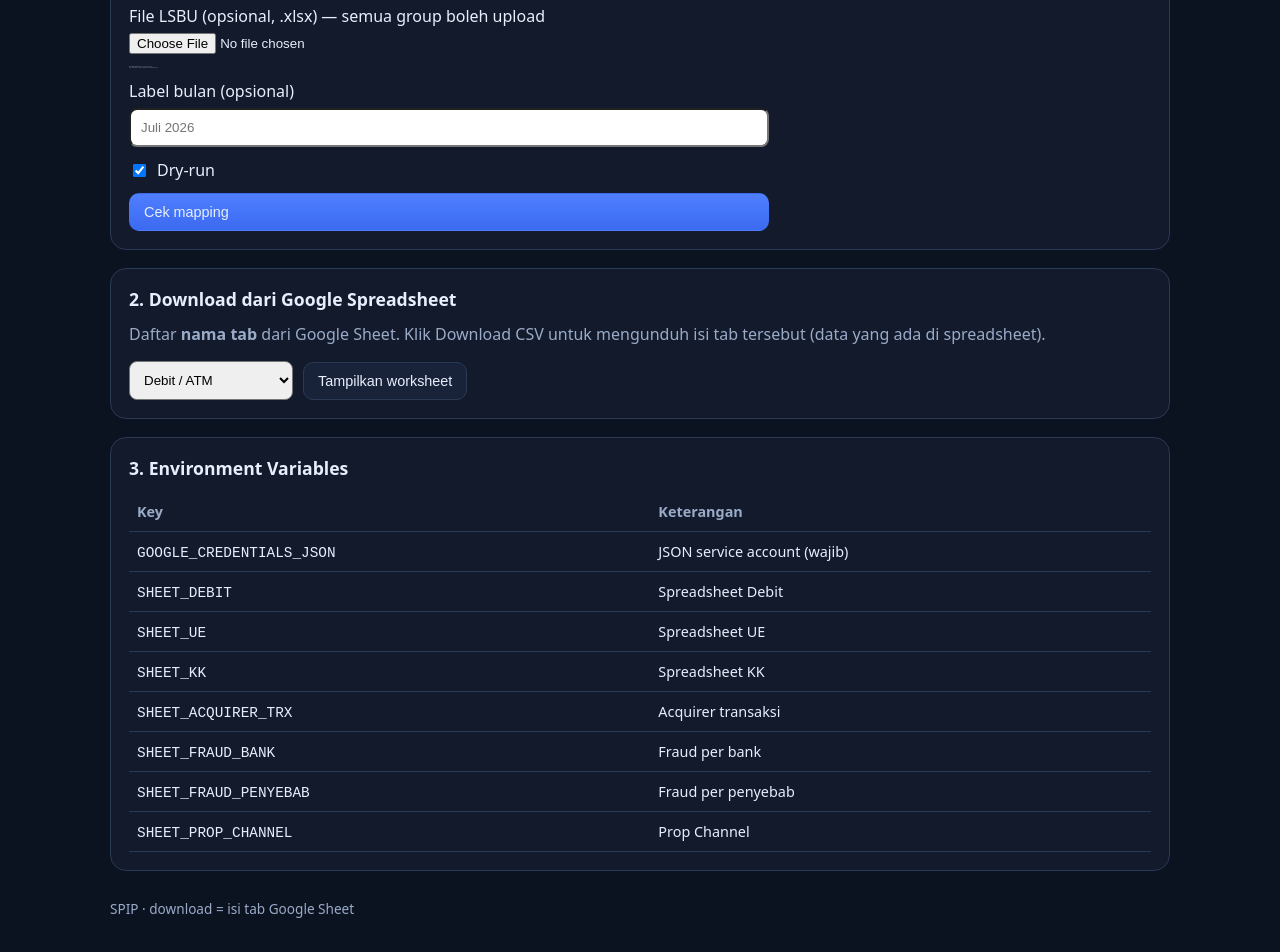
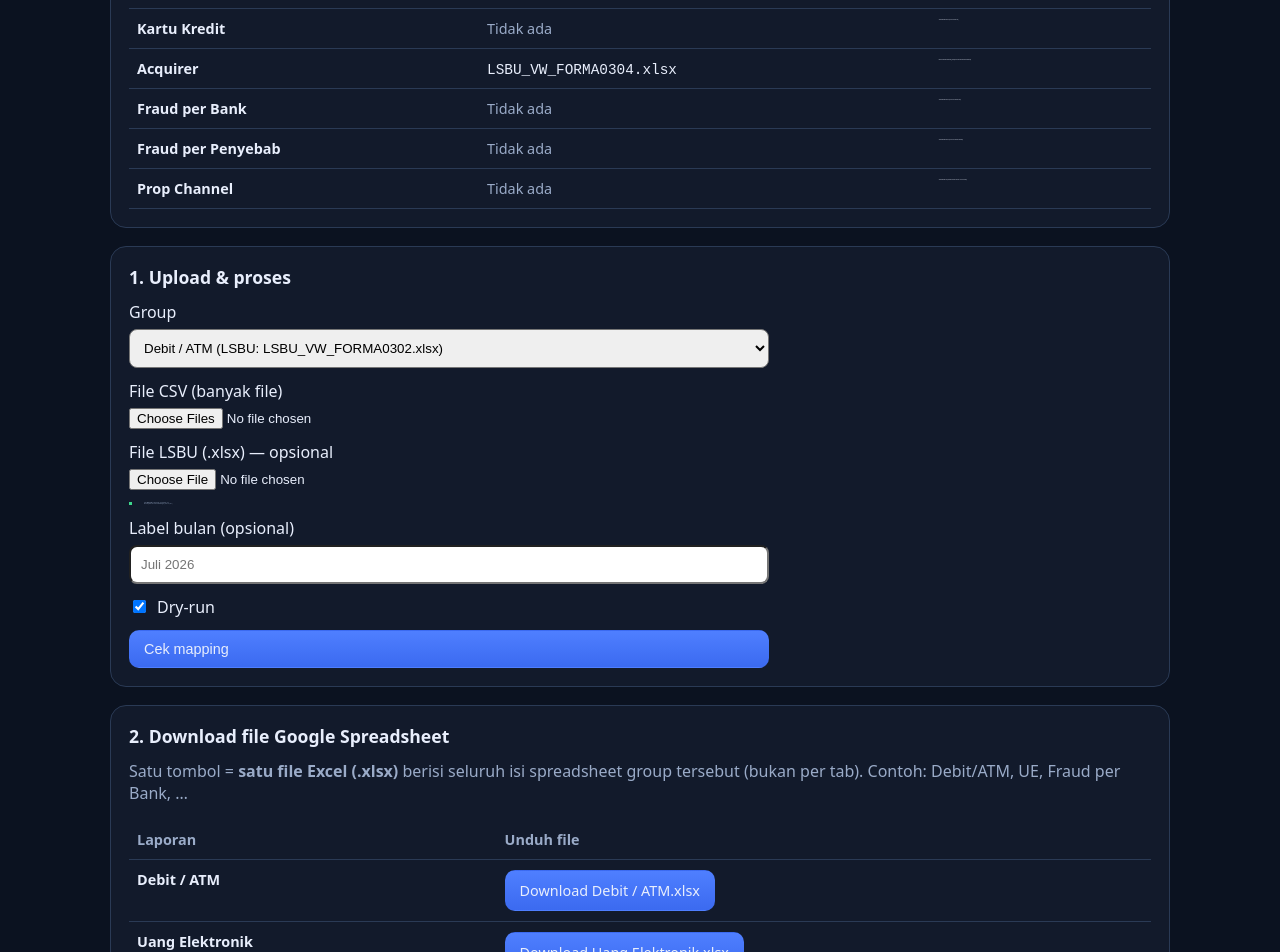
Before and after one commit to akward/spip-debit-updater-web, a Next.js app: page / in a window 1280 px wide. Shown: the part 320-1272 px from the top of the page. Built offline with nearby package versions, Linux system fonts and the light colour scheme.

Commit message:
ui: LSBU guide per group + download whole spreadsheet file

```diff
--- a/app/page.tsx
+++ b/app/page.tsx
@@ -2,25 +2,61 @@
 
 import { useState } from "react";
 
+/** Group + file LSBU yang dipakai (sesuai prepare CLI) */
 const GROUPS = [
-  { id: "debit", title: "Debit / ATM", lsbu: "LSBU_VW_FORMA0302.xlsx" },
-  { id: "ue", title: "Uang Elektronik", lsbu: null },
-  { id: "kk", title: "Kartu Kredit", lsbu: null },
-  { id: "acquirer", title: "Acquirer (trx)", lsbu: "LSBU_VW_FORMA0304.xlsx" },
-  { id: "fraud_bank", title: "Fraud per Bank", lsbu: null },
-  { id: "fraud_penyebab", title: "Fraud per Penyebab", lsbu: null },
-  { id: "prop_channel", title: "Prop Channel", lsbu: null },
+  {
+    id: "debit",
+    title: "Debit / ATM",
+    lsbu: "LSBU_VW_FORMA0302.xlsx",
+    lsbuNote: "Merge ke Jumlah Kartu ATM & ATM+Debet (JENIS_DATA 001, KOTA -)",
+  },
+  {
+    id: "ue",
+    title: "Uang Elektronik",
+    lsbu: null,
+    lsbuNote: "Tidak memakai file LSBU (hanya CSV folder UE)",
+  },
+  {
+    id: "kk",
+    title: "Kartu Kredit",
+    lsbu: null,
+    lsbuNote: "Tidak memakai file LSBU (hanya CSV folder KK)",
+  },
+  {
+    id: "acquirer",
+    title: "Acquirer",
+    lsbu: "LSBU_VW_FORMA0304.xlsx",
+    lsbuNote: "Merge ke data EDC/Merchant (JENIS_MESIN POS Debit/Kredit/UE/Gabungan)",
+  },
+  {
+    id: "fraud_bank",
+    title: "Fraud per Bank",
+    lsbu: null,
+    lsbuNote: "Tidak memakai file LSBU (hanya CSV fraud per bank)",
+  },
+  {
+    id: "fraud_penyebab",
+    title: "Fraud per Penyebab",
+    lsbu: null,
+    lsbuNote: "Tidak memakai file LSBU (hanya CSV fraud per penyebab)",
+  },
+  {
+    id: "prop_channel",
+    title: "Prop Channel",
+    lsbu: null,
+    lsbuNote: "Tidak memakai LSBU (sumber: Delivery Channel / CSV prop chanel)",
+  },
 ];
 
 const ENV_ROWS = [
   ["GOOGLE_CREDENTIALS_JSON", "JSON service account (wajib)"],
-  ["SHEET_DEBIT", "Spreadsheet Debit"],
-  ["SHEET_UE", "Spreadsheet UE"],
-  ["SHEET_KK", "Spreadsheet KK"],
-  ["SHEET_ACQUIRER_TRX", "Acquirer transaksi"],
-  ["SHEET_FRAUD_BANK", "Fraud per bank"],
-  ["SHEET_FRAUD_PENYEBAB", "Fraud per penyebab"],
-  ["SHEET_PROP_CHANNEL", "Prop Channel"],
+  ["SHEET_DEBIT", "File Google: Debit / ATM"],
+  ["SHEET_UE", "File Google: Uang Elektronik"],
+  ["SHEET_KK", "File Google: Kartu Kredit"],
+  ["SHEET_ACQUIRER_TRX", "File Google: Acquirer"],
+  ["SHEET_FRAUD_BANK", "File Google: Fraud per Bank"],
+  ["SHEET_FRAUD_PENYEBAB", "File Google: Fraud per Penyebab"],
+  ["SHEET_PROP_CHANNEL", "File Google: Prop Channel"],
 ];
 
 type ProcessResponse = {
@@ -29,17 +65,9 @@ type ProcessResponse = {
   monthLabel?: string;
   dryRun?: boolean;
   storage?: string;
-  lsbu?: { name: string; rows: number; note?: string } | null;
+  lsbu?: { name: string; rows: number; kind?: string } | null;
   files?: { name: string; rows: number }[];
   results?: Array<Record<string, unknown>>;
-};
-
-type ListResponse = {
-  ok: boolean;
-  error?: string;
-  title?: string;
-  worksheets?: string[];
-  source?: string;
 };
 
 export default function HomePage() {
@@ -51,9 +79,6 @@ export default function HomePage() {
   const [loading, setLoading] = useState(false);
   const [log, setLog] = useState<ProcessResponse | null>(null);
   const [error, setError] = useState<string | null>(null);
-  const [dlGroup, setDlGroup] = useState("debit");
-  const [sheetList, setSheetList] = useState<ListResponse | null>(null);
-  const [dlLoading, setDlLoading] = useState(false);
 
   const groupMeta = GROUPS.find((g) => g.id === group);
 
@@ -84,31 +109,48 @@ export default function HomePage() {
     }
   }
 
-  async function loadSheets() {
-    setDlLoading(true);
-    setSheetList(null);
-    setError(null);
-    try {
-      const res = await fetch(`/api/download?group=${encodeURIComponent(dlGroup)}`);
-      const data = (await res.json()) as ListResponse;
-      setSheetList(data);
-      if (!data.ok) setError(data.error || "Gagal list sheet");
-    } catch (err) {
-      setError(err instanceof Error ? err.message : String(err));
-    } finally {
-      setDlLoading(false);
-    }
-  }
-
   return (
     <main className="container">
       <header className="header">
         <div>
           <h1>SPIP Debit Updater</h1>
-          <p>Upload CSV + LSBU → update Google Sheets → unduh tab sheet. File tidak disimpan di server.</p>
+          <p>
+            Upload CSV + LSBU → update Google Sheets → unduh <strong>satu file per laporan</strong>{" "}
+            (ATM, UE, Fraud, …). File upload tidak disimpan di server.
+          </p>
         </div>
-        <span className="badge">CSV + LSBU · download sheet asli</span>
+        <span className="badge">1 file = 1 spreadsheet</span>
       </header>
+
+      <section className="panel">
+        <h2>Panduan file LSBU per group</h2>
+        <table>
+          <thead>
+            <tr>
+              <th>Group / laporan</th>
+              <th>File LSBU yang dipakai</th>
+              <th>Keterangan</th>
+            </tr>
+          </thead>
+          <tbody>
+            {GROUPS.map((g) => (
+              <tr key={g.id}>
+                <td>
+                  <strong>{g.title}</strong>
+                </td>
+                <td>
+                  {g.lsbu ? (
+                    <code>{g.lsbu}</code>
+                  ) : (
+                    <span style={{ color: "var(--muted)" }}>Tidak ada</span>
+                  )}
+                </td>
+                <td style={{ fontSize: 0.9 }}>{g.lsbuNote}</td>
+              </tr>
+            ))}
+          </tbody>
+        </table>
+      </section>
 
       <section className="panel">
         <h2>1. Upload & proses</h2>
@@ -124,6 +166,7 @@ export default function HomePage() {
                 {GROUPS.map((g) => (
                   <option key={g.id} value={g.id}>
                     {g.title}
+                    {g.lsbu ? ` (LSBU: ${g.lsbu})` : ""}
                   </option>
                 ))}
               </select>
@@ -141,7 +184,7 @@ export default function HomePage() {
             </label>
 
             <label>
-              File LSBU (opsional, .xlsx) — semua group boleh upload
+              File LSBU (.xlsx) — opsional
               <input
                 type="file"
                 accept=".xlsx,application/vnd.openxmlformats-officedocument.spreadsheetml.sheet"
@@ -149,17 +192,21 @@ export default function HomePage() {
                 style={{ display: "block", marginTop: 6 }}
               />
             </label>
-            <p style={{ margin: 0, color: "var(--muted)", fontSize: 0.85 }}>
+            <div className={groupMeta?.lsbu ? "ok" : "warn"} style={{ fontSize: 0.9 }}>
               {groupMeta?.lsbu ? (
                 <>
-                  Untuk <strong>{groupMeta.title}</strong> gunakan: <code>{groupMeta.lsbu}</code>
+                  Group <strong>{groupMeta.title}</strong> → unggah{" "}
+                  <code>{groupMeta.lsbu}</code>
+                  <br />
+                  {groupMeta.lsbuNote}
                 </>
               ) : (
-                <>Group ini biasanya tanpa merge LSBU; file tetap boleh di-upload (diabaikan jika tidak cocok).</>
+                <>
+                  Group <strong>{groupMeta?.title}</strong> tidak memakai LSBU. Kolom upload LSBU boleh
+                  dikosongkan.
+                </>
               )}
-              <br />
-              Debit → FORMA0302 · Acquirer → FORMA0304. Tidak disimpan di server.
-            </p>
+            </div>
 
             <label>
               Label bulan (opsional)
@@ -198,7 +245,8 @@ export default function HomePage() {
             {log.lsbu ? (
               <>
                 <br />
-                LSBU: <code>{log.lsbu.name}</code> ({log.lsbu.rows} rows)
+                LSBU: <code>{log.lsbu.name}</code> ({log.lsbu.rows} rows
+                {log.lsbu.kind ? `, ${log.lsbu.kind}` : ""})
               </>
             ) : null}
           </p>
@@ -232,70 +280,37 @@ export default function HomePage() {
       )}
 
       <section className="panel">
-        <h2>2. Download dari Google Spreadsheet</h2>
+        <h2>2. Download file Google Spreadsheet</h2>
         <p style={{ color: "var(--muted)", marginTop: 0 }}>
-          Daftar <strong>nama tab</strong> dari Google Sheet. Klik Download CSV untuk mengunduh isi tab
-          tersebut (data yang ada di spreadsheet).
-        </p>
-        <div style={{ display: "flex", flexWrap: "wrap", gap: 10, alignItems: "center" }}>
-          <select
-            value={dlGroup}
-            onChange={(e) => setDlGroup(e.target.value)}
-            style={{ padding: 10, borderRadius: 8 }}
-          >
-            {GROUPS.map((g) => (
-              <option key={g.id} value={g.id}>
-                {g.title}
-              </option>
-            ))}
-          </select>
-          <button className="btn" type="button" onClick={loadSheets} disabled={dlLoading}>
-            {dlLoading ? "Memuat…" : "Tampilkan worksheet"}
-          </button>
-        </div>
-
-        {sheetList?.ok && (
-          <div style={{ marginTop: 14 }}>
-            <p style={{ color: "var(--muted)" }}>
-              Spreadsheet: <strong>{sheetList.title || "—"}</strong>
-              {sheetList.source ? ` · sumber: ${sheetList.source}` : ""}
-              {" · "}
-              {(sheetList.worksheets || []).length} tab
+          Satu tombol = <strong>satu file Excel (.xlsx)</strong> berisi seluruh isi spreadsheet group
+          tersebut (bukan per tab). Contoh: Debit/ATM, UE, Fraud per Bank, …
         </p>
         <table>
           <thead>
             <tr>
-                  <th>Nama sheet (tab Google)</th>
-                  <th>Unduh</th>
+              <th>Laporan</th>
+              <th>Unduh file</th>
             </tr>
           </thead>
           <tbody>
-                {(sheetList.worksheets || []).map((name) => (
-                  <tr key={name}>
+            {GROUPS.map((g) => (
+              <tr key={g.id}>
                 <td>
-                      <strong>{name}</strong>
+                  <strong>{g.title}</strong>
                 </td>
                 <td>
                   <a
-                        href={`/api/download?group=${encodeURIComponent(dlGroup)}&sheet=${encodeURIComponent(name)}&format=csv`}
+                    className="btn primary"
+                    href={`/api/download?group=${encodeURIComponent(g.id)}&format=xlsx`}
+                    style={{ display: "inline-block", textDecoration: "none" }}
                   >
-                        Download CSV
-                      </a>
-                      {" · "}
-                      <a
-                        href={`/api/download?group=${encodeURIComponent(dlGroup)}&sheet=${encodeURIComponent(name)}&format=json`}
-                        target="_blank"
-                        rel="noreferrer"
-                      >
-                        JSON
+                    Download {g.title}.xlsx
                   </a>
                 </td>
               </tr>
             ))}
           </tbody>
         </table>
-          </div>
-        )}
       </section>
 
       <section className="panel">
@@ -320,7 +335,7 @@ export default function HomePage() {
         </table>
       </section>
 
-      <footer className="footer">SPIP · download = isi tab Google Sheet</footer>
+      <footer className="footer">SPIP · unduh per file spreadsheet · LSBU per group jelas</footer>
     </main>
   );
 }
```
Lines whose indentation alone changed are shown as unchanged.
